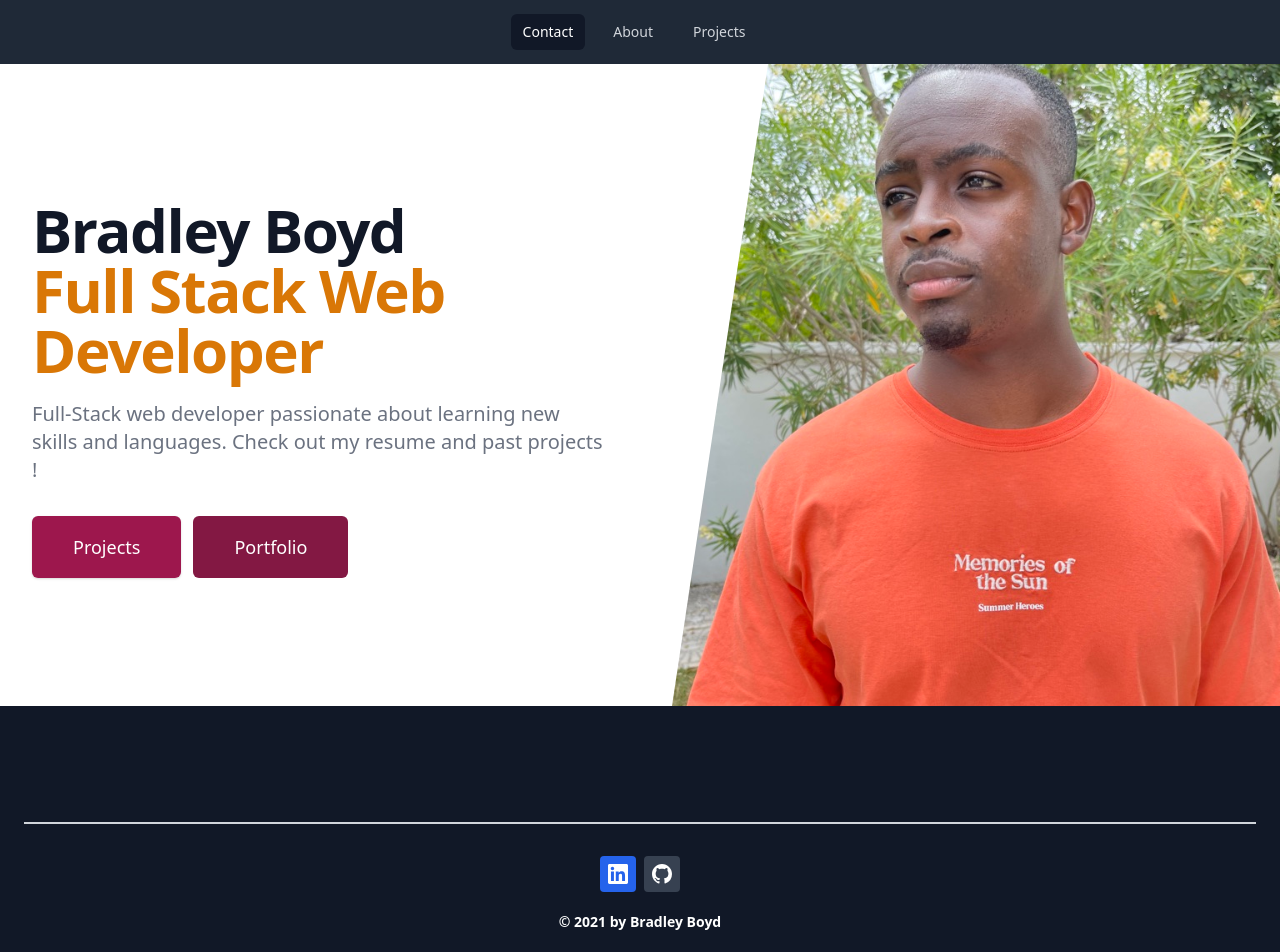
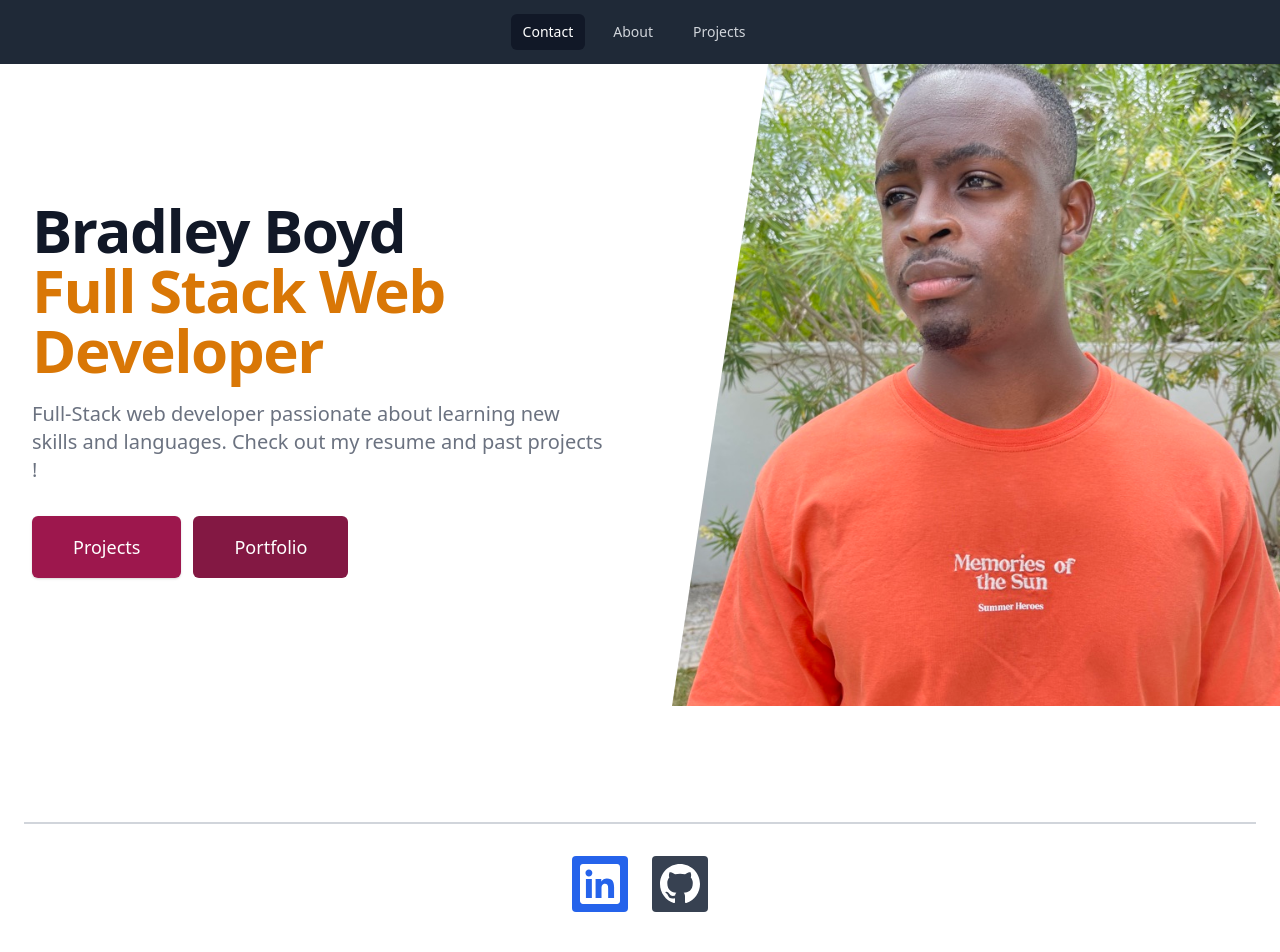
Before and after one commit to bboyd146/React-portfolio, a React (Create React App) app in the folder portfolio/: page / in a window 1280 px wide. Shown: the top 952 px of the page. Built offline with nearby package versions, Linux system fonts and the light colour scheme.

Commit message:
footer modified

```diff
--- a/portfolio/src/components/Footer.js
+++ b/portfolio/src/components/Footer.js
@@ -1,15 +1,15 @@
 function Footer() {
     return (
         <div>
-            <footer class="footer bg-dark relative pt-1 border-b-2 ">
+            <footer class="footer bg-white relative pt-1 ">
                 <div class="container mx-auto px-6 items-center">
                     <div class="mt-28 pb-20 border-t-2 border-gray-300 flex flex-col items-center">
                         <div class="sm:w-2/3 text-center py-6">
-                            <div class="flex flex-wrap justify-center gap-2 pt-2">
+                            <div class="flex flex-wrap justify-center gap-6 pt-2">
                                 <a href="https://www.linkedin.com/in/bradley-boyd-a91073210/">
                                     <button class="bg-blue-600 p-2 font-semibold text-white inline-flex items-center space-x-2 rounded">
                                         <svg
-                                            class="w-5 h-5 fill-current"
+                                            class="w-10 h-10 fill-current"
                                             role="img"
                                             viewBox="0 0 256 256"
                                             xmlns="http://www.w3.org/2000/svg"
@@ -28,7 +28,7 @@ function Footer() {
                                             xmlns="http://www.w3.org/2000/svg"
                                             aria-hidden="true"
                                             role="img"
-                                            class="w-5"
+                                            class="w-10"
                                             preserveAspectRatio="xMidYMid meet"
                                             viewBox="0 0 24 24"
                                         >
@@ -43,8 +43,8 @@ function Footer() {
                                         </svg>
                                     </button>
                                 </a>
-                                <div class="container mx-auto px-6 items-center pt-3">
-                                    <p class="text-sm text-white font-bold mb-2">
+                                <div class="container mx-auto px-6 items-center pt-6">
+                                    <p class="text-sm text-dark font-bold mb-2">
                                         © 2021 by Bradley Boyd
                                     </p>
                                 </div>
```
